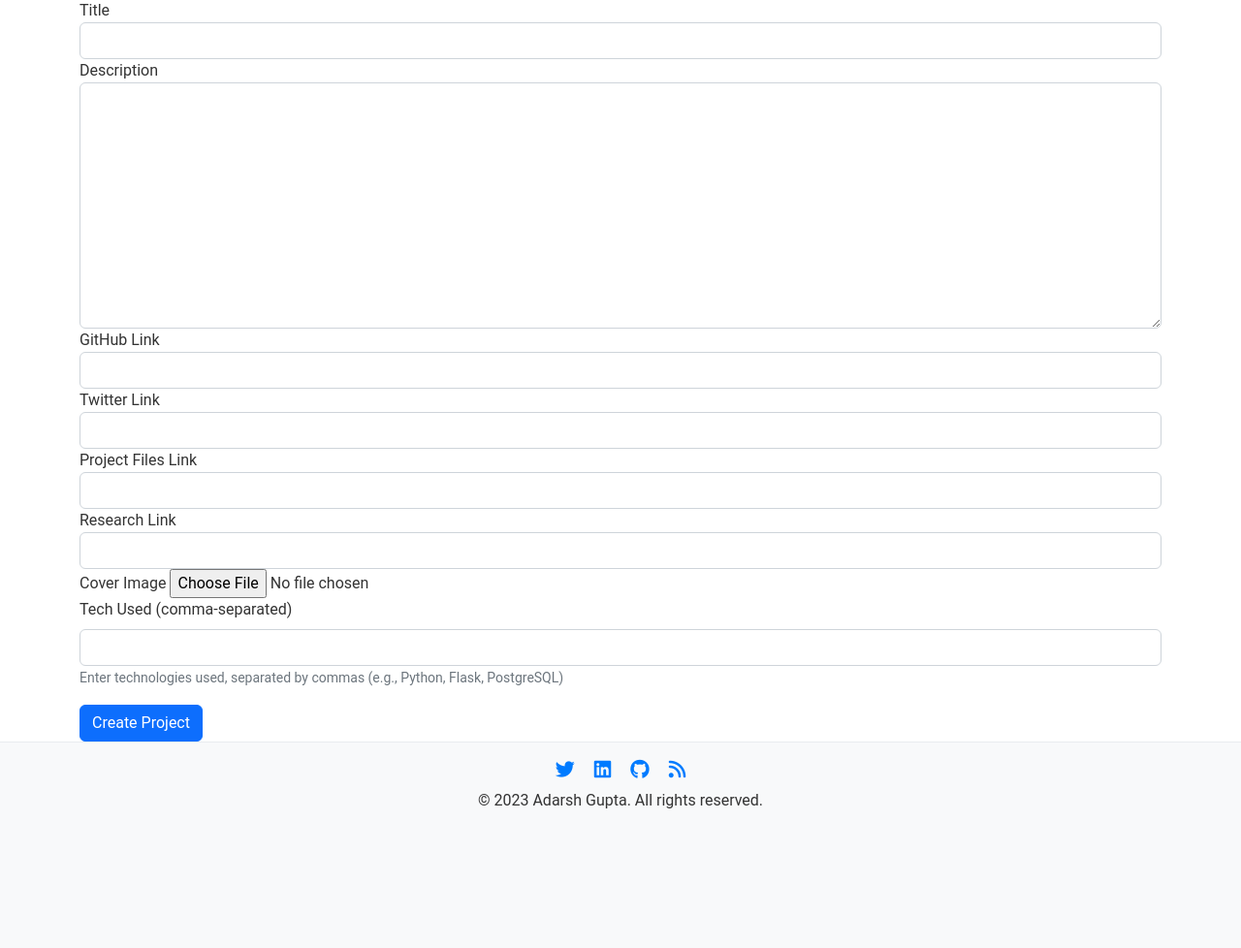
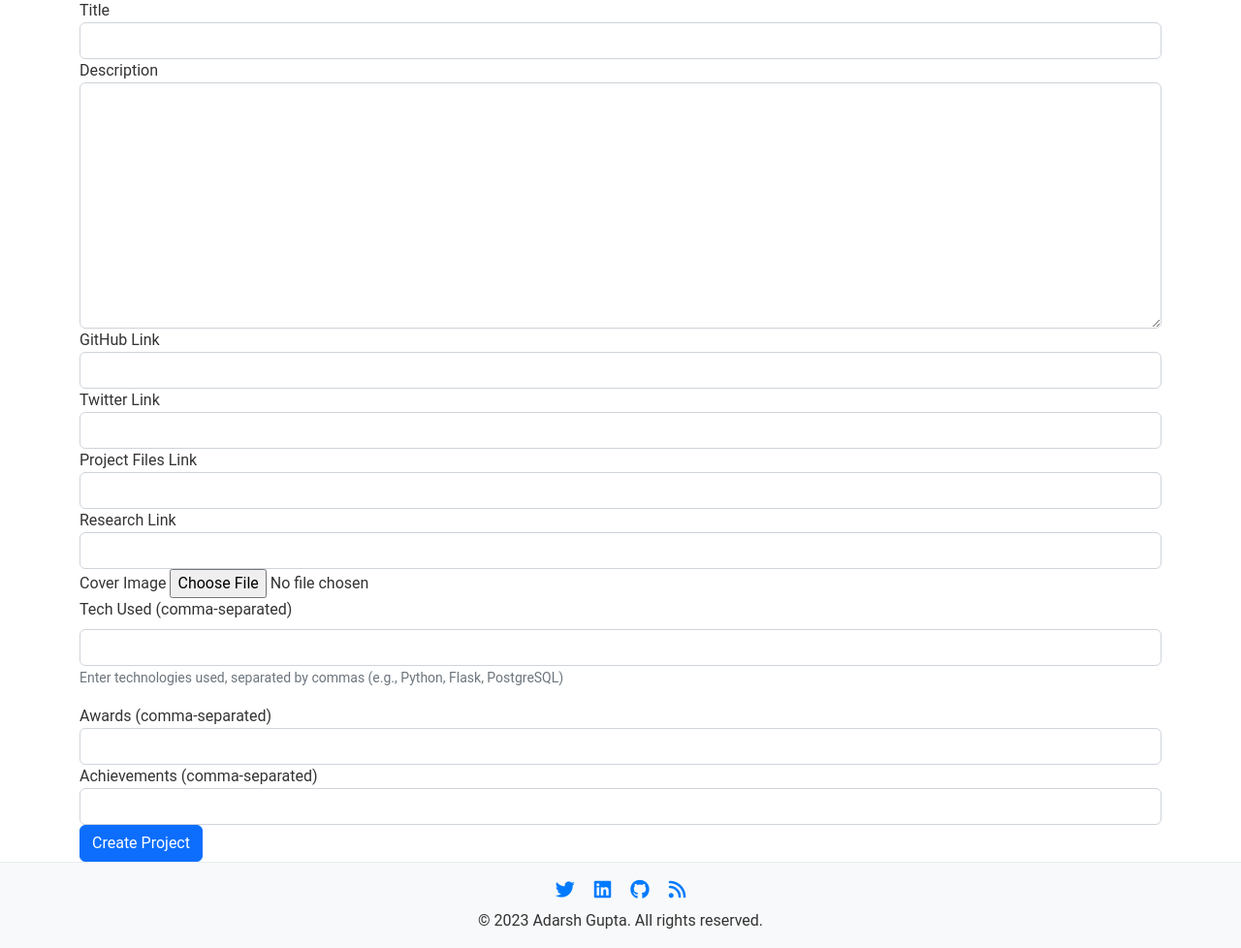
Before and after one commit to Adarshagupta/Full-stack-portfolio, a Flask app: page /admin/project/new in a window 1280 px wide. Shown: the part 162-1140 px from the top of the page at 97% size. Before the commit the page ends 996 px from the top, so only its background shows below. Run offline with Flask 3, Linux system fonts and the light colour scheme; the visitor is signed in with stand-in values (Sample User, id 1); parts of the project's set-up code (start-up, migrations or seed data) failed here and were passed over; some libraries are stand-ins or nearby versions.

Commit message:
awards and achevement

```diff
--- a/app.py
+++ b/app.py
@@ -15,6 +15,8 @@ import xml.etree.ElementTree as ET
 from xml.dom import minidom
 from urllib.parse import quote
 from sqlalchemy import or_
+from alembic import op
+import sqlalchemy as sa
 
 # Load environment variables
 load_dotenv()
@@ -92,12 +94,20 @@ class Project(db.Model):
     cover_image = db.Column(db.String(255))
     created_at = db.Column(db.DateTime, default=datetime.utcnow)
     tech_used = db.Column(db.Text)
+    awards = db.Column(db.Text)
+    achievements = db.Column(db.Text)
 
     def render_description(self):
         return markdown.markdown(self.description, extensions=['fenced_code', MermaidExtension()])
 
     def get_tech_used_list(self):
         return [tech.strip() for tech in self.tech_used.split(',')] if self.tech_used else []
+
+    def get_awards_list(self):
+        return [award.strip() for award in self.awards.split(',')] if self.awards else []
+
+    def get_achievements_list(self):
+        return [achievement.strip() for achievement in self.achievements.split(',')] if self.achievements else []
 
 class Research(db.Model):
     id = db.Column(db.Integer, primary_key=True)
@@ -184,6 +194,8 @@ def new_project():
         project_files_link = request.form.get('project_files_link')
         research_link = request.form.get('research_link')
         tech_used = request.form.get('tech_used')
+        awards = request.form.get('awards')
+        achievements = request.form.get('achievements')
 
         new_project = Project(
             title=title,
@@ -193,7 +205,9 @@ def new_project():
             twitter_link=twitter_link,
             project_files_link=project_files_link,
             research_link=research_link,
-            tech_used=tech_used
+            tech_used=tech_used,
+            awards=awards,
+            achievements=achievements
         )
 
         # Handle file upload
@@ -239,6 +253,8 @@ def edit_project(project_id):
         project.project_files_link = request.form.get('project_files_link')
         project.research_link = request.form.get('research_link')
         project.tech_used = request.form.get('tech_used')
+        project.awards = request.form.get('awards')
+        project.achievements = request.form.get('achievements')
 
         if 'cover_image' in request.files:
             file = request.files['cover_image']
@@ -624,6 +640,12 @@ def contact():
     # Your contact page logic here
     return render_template('contact.html')
 
+def upgrade():
+    op.add_column('project', sa.Column('awards', sa.String(), nullable=True))
+
+def downgrade():
+    op.drop_column('project', 'awards')
+
 if __name__ == '__main__':
     with app.app_context():
         if not os.path.exists(app.config['UPLOAD_FOLDER']):
--- a/templates/new_project.html
+++ b/templates/new_project.html
@@ -40,6 +40,14 @@
             <input type="text" class="form-control" id="tech_used" name="tech_used" value="{{ project.tech_used if project else '' }}">
             <small class="form-text text-muted">Enter technologies used, separated by commas (e.g., Python, Flask, PostgreSQL)</small>
         </div>
+        <div class="form-group">
+            <label for="awards">Awards (comma-separated)</label>
+            <input type="text" class="form-control" id="awards" name="awards" value="{{ project.awards if project else '' }}">
+        </div>
+        <div class="form-group">
+            <label for="achievements">Achievements (comma-separated)</label>
+            <input type="text" class="form-control" id="achievements" name="achievements" value="{{ project.achievements if project else '' }}">
+        </div>
         <button type="submit" class="btn btn-primary">{% if project %}Update{% else %}Create{% endif %} Project</button>
     </form>
 </div>
```
Also changed, not shown: migrations/versions/d55e3d6516ae_add_awards_and_achievements_to_project_.py (added, +34 -0 lines), sitemap.xml (+8 -7 lines), templates/home.html (+6 -1 lines), templates/view_project.html (+24 -0 lines).
